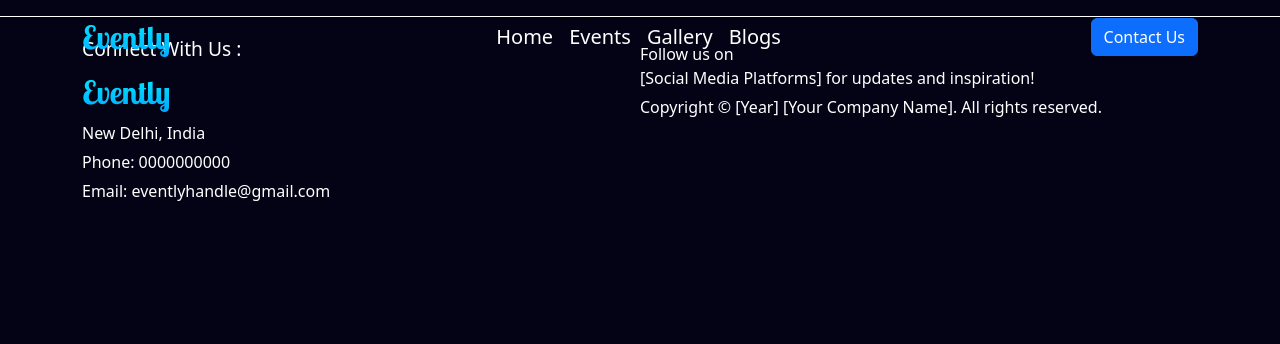
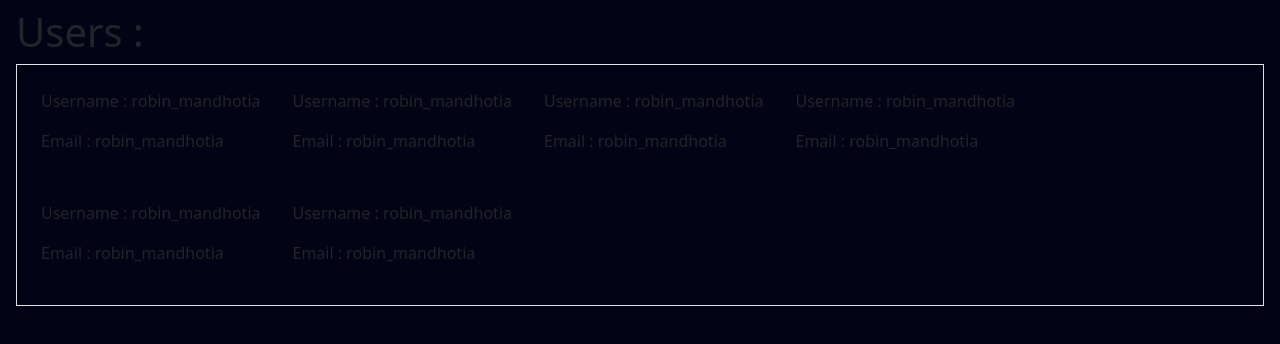
Before and after one commit to dev-rabin/event-management-system, a React (Vite) app in the folder front-end/event management system/: page /admin/users in a window 1280 px wide. Shown: the top 344 px of the page. Built offline with nearby package versions, Linux system fonts and the light colour scheme; a web font is replaced by a local one.

Commit message:
admin basic ui

```diff
--- a/front-end/event management system/package.json
+++ b/front-end/event management system/package.json
@@ -10,6 +10,9 @@
     "preview": "vite preview"
   },
   "dependencies": {
+    "@fortawesome/fontawesome-svg-core": "^6.5.1",
+    "@fortawesome/free-solid-svg-icons": "^6.5.1",
+    "@fortawesome/react-fontawesome": "^0.2.0",
     "bootstrap": "^5.3.2",
     "react-bootstrap": "^2.10.1",
     "react-dom": "^18.2.0",
--- a/front-end/event management system/src/App.jsx
+++ b/front-end/event management system/src/App.jsx
@@ -7,8 +7,8 @@ import BlogsPage from './pages/Blogs';
 import AboutPage from './pages/About';
 import ContactPage from './pages/Contact';
 import ServicesPage from './pages/Services';
-import NavbarComponent from './components/Navbar';
-import Footer from './components/Footer';
+import AdminPage from './pages/admin/Admin';
+import Users from './pages/admin/Users';
 
 function App() {
 
@@ -16,7 +16,6 @@ function App() {
     <>
 
     <BrowserRouter>
-    <NavbarComponent/>
     <Routes>
       <Route path='/' element={<HomePage/>}/>
       <Route path='/events' element={<EventsPage/>} />
@@ -24,8 +23,9 @@ function App() {
       <Route path='/services' element={<ServicesPage/>} />
       <Route path='/about' element={<AboutPage/>} />
       <Route path='/contact' element={<ContactPage/>} />
+      <Route path='/admin' element={<AdminPage/>}/>
+      <Route path='/admin/users' element={<Users/>}/>
     </Routes>
-    <Footer/>
     </BrowserRouter>
     </>
   )
--- a/front-end/event management system/src/components/Navbar.jsx
+++ b/front-end/event management system/src/components/Navbar.jsx
@@ -14,7 +14,7 @@ function NavbarComponent() {
             <Nav className='mx-auto d-flex justify-content-evenly align-items-center'>
               <NavLink to="/" className='fs-5 mx-2 text-decoration-none text-white'>Home</NavLink>
               <NavLink to = "/events" className='fs-5 mx-2 text-decoration-none text-white'>Events</NavLink>
-              <NavLink to = "/gallery" className='fs-5 mx-2 text-decoration-none text-white'>Gallery</NavLink>
+              <NavLink to = "/services" className='fs-5 mx-2 text-decoration-none text-white'>Services</NavLink>
               <NavLink to = "/blogs" className='fs-5 mx-2 text-decoration-none text-white'>Blogs</NavLink>
             </Nav>
             <div className='text-center'><Button>Contact Us</Button></div>
--- /dev/null
+++ b/front-end/event management system/src/pages/admin/Admin.jsx
@@ -0,0 +1,21 @@
+import React from 'react'
+import { NavLink } from 'react-router-dom';
+
+function AdminPage() {
+  return (
+    <div>
+      <div className='d-flex text-white'>
+      <aside className='border col-2 p-3' style={{height: "100vh"}}>
+      <h1 className='mb-5'>Details</h1>
+      <div>
+        <NavLink to="/admin/users" className='my-2 text-decoration-none fs-5 text-white'><p>Users</p></NavLink>
+        <NavLink to="/admin/" className='my-2 text-decoration-none fs-5 text-white'><p>Events</p></NavLink>
+        <NavLink to="/admin/" className='my-2 text-decoration-none fs-5 text-white'><p>Contacts</p></NavLink>
+      </div>
+      </aside>
+      </div>
+    </div>
+  )
+}
+
+export default AdminPage;
--- /dev/null
+++ b/front-end/event management system/src/pages/admin/Users.jsx
@@ -0,0 +1,39 @@
+import React from 'react'
+
+function Users() {
+  return (
+    <div>
+      <main className='mx-2 p-2'>
+        <h1>Users :</h1>
+        <div className='border col-12 d-flex flex-row flex-wrap p-2'>
+          <div className='m-3'>
+          <p>Username : robin_mandhotia</p>
+            <p>Email : robin_mandhotia</p>
+          </div>
+          <div className='m-3'>
+          <p>Username : robin_mandhotia</p>
+            <p>Email : robin_mandhotia</p>
+          </div>
+          <div className='m-3'>
+          <p>Username : robin_mandhotia</p>
+            <p>Email : robin_mandhotia</p>
+          </div>
+          <div className='m-3'>
+          <p>Username : robin_mandhotia</p>
+            <p>Email : robin_mandhotia</p>
+          </div>
+          <div className='m-3'>
+          <p>Username : robin_mandhotia</p>
+            <p>Email : robin_mandhotia</p>
+          </div>
+          <div className='m-3'>
+          <p>Username : robin_mandhotia</p>
+            <p>Email : robin_mandhotia</p>
+          </div>
+        </div>
+      </main>
+    </div>
+  )
+}
+
+export default Users;
--- a/front-end/event management system/src/pages/home.jsx
+++ b/front-end/event management system/src/pages/home.jsx
@@ -7,11 +7,13 @@ import ServicesPage from "./Services";
 import AboutPage from "./About";
 import BlogsPage from "./Blogs";
 import ContactPage from "./Contact";
+import Footer from "../components/Footer";
 
 
 function HomePage() {
   return (
     <div>
+    <NavbarComponent/>
       <div className="img-container">
         <div className="img-content ">
           <div className="img-div col-12 col-md-8 col-sm-12 col-lg-6 col-xl-6 mt-md-5 mt-sm-5 mt-lg-2 mt-5">
@@ -31,6 +33,7 @@ function HomePage() {
       <AboutPage/>
       <BlogsPage/>
       <ContactPage/>
+      <Footer/>
     </div>
   );
 }
```
Also changed, not shown: front-end/event management system/src/pages/admin/Admin.css (added), 1 other file (tests, documents, lock files or other folders).
